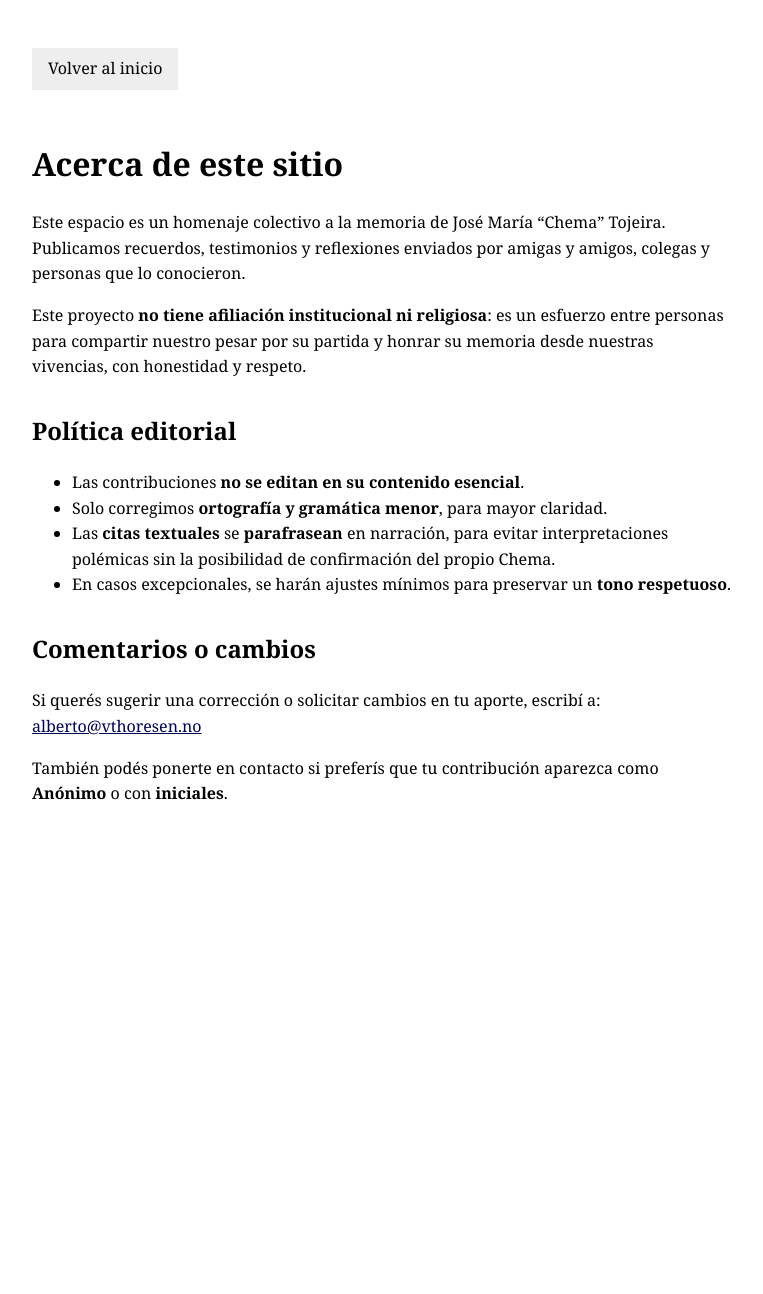
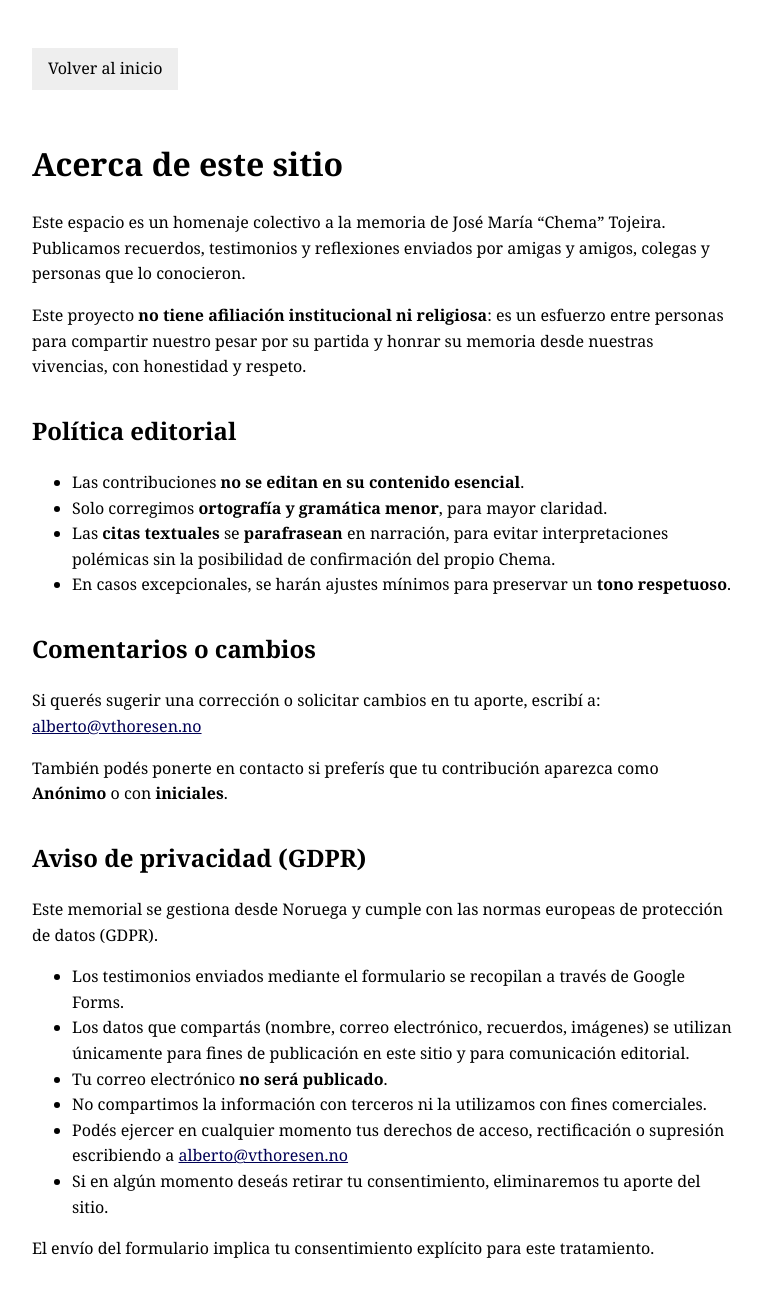
Before and after one commit to albertovth/graciaschema-site, a Jekyll site: the page built from acerca.md, in a window 1280 px wide. Shown: the whole page, without its empty margins (258-1021 px from the left). Built offline with Jekyll 4.4.1, drawn with Linux system fonts in a browser that asks for light colours; before the commit the page ends 900 px from its top, so only the background shows below that.

Commit message:
Update acerca.md

```diff
--- a/acerca.md
+++ b/acerca.md
@@ -28,3 +28,16 @@ Si querés sugerir una corrección o solicitar cambios en tu aporte, escribí a:
 <a href="mailto:alberto@vthoresen.no">alberto@vthoresen.no</a>
 
 También podés ponerte en contacto si preferís que tu contribución aparezca como **Anónimo** o con **iniciales**.
+
+## Aviso de privacidad (GDPR)
+
+Este memorial se gestiona desde Noruega y cumple con las normas europeas de protección de datos (GDPR).
+
+- Los testimonios enviados mediante el formulario se recopilan a través de Google Forms.
+- Los datos que compartás (nombre, correo electrónico, recuerdos, imágenes) se utilizan únicamente para fines de publicación en este sitio y para comunicación editorial.
+- Tu correo electrónico **no será publicado**.
+- No compartimos la información con terceros ni la utilizamos con fines comerciales.
+- Podés ejercer en cualquier momento tus derechos de acceso, rectificación o supresión escribiendo a <a href="mailto:alberto@vthoresen.no">alberto@vthoresen.no</a>
+- Si en algún momento deseás retirar tu consentimiento, eliminaremos tu aporte del sitio.
+
+El envío del formulario implica tu consentimiento explícito para este tratamiento.
```
